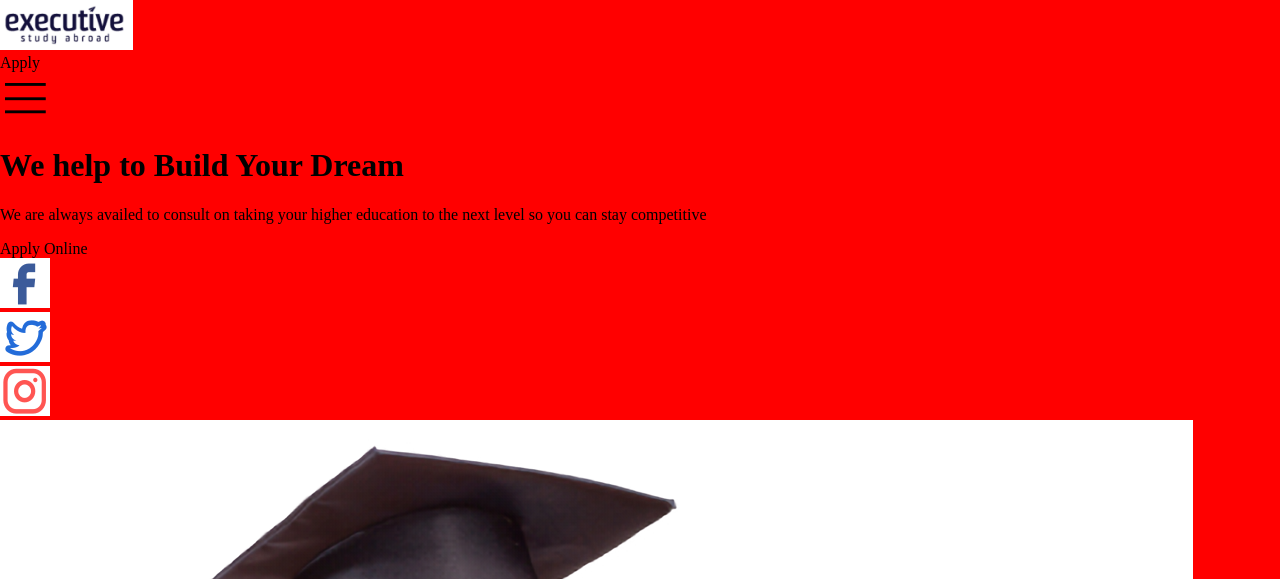
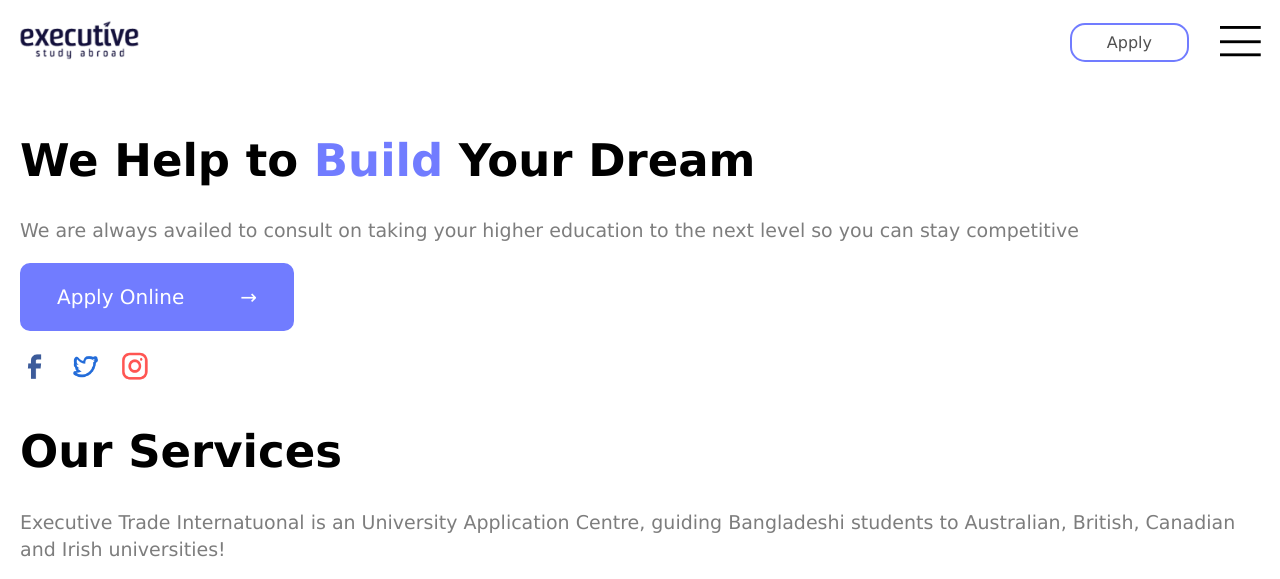
Before and after one commit to lsuhadolnik/renderspace-hw, a website: page pages/index.html in a window 1280 px wide. Shown: the top 579 px of the page. Drawn offline with nearby package versions, Linux system fonts and the light colour scheme; files that its build step writes are made by us from their sources; files whose address does not match are found by name.

Commit message:
Working on hero

```diff
--- a/Gulpfile.js
+++ b/Gulpfile.js
@@ -123,7 +123,7 @@ gulp.task('sassdoc', function() {
 gulp.task('watch', function() {
     // Watch the sass input folder for change,
     // and run `sass` task when something happens
-    gulp.watch(input, ['sass']).on('change', function(event) {
+    gulp.watch('./scss/**/*.scss', ['sass']).on('change', function(event) {
       console.log('File ' + event.path + ' was ' + event.type + ', running tasks...');
     });
 
--- a/scss/_base.scss
+++ b/scss/_base.scss
@@ -4,4 +4,11 @@ html, body {
 	height: 100%;
 	margin: 0;
 	padding: 0;
+
+	font-family: Verdana, Geneva, Tahoma, sans-serif;
 }
+
+
+p {
+	color: $paragraph-text;
+}
--- /dev/null
+++ b/scss/_colours.scss
@@ -0,0 +1,5 @@
+// colours.scss
+
+$heading-text: #2F3030;
+$violet: #717CFF;
+$paragraph-text: #7D7D7D;
--- /dev/null
+++ b/scss/buttons.scss
@@ -0,0 +1,44 @@
+.main-app-menu__apply-button {
+    color: #505050;
+    border: 2.5px solid $violet;
+    border-radius: 15px;
+    padding: 8px 35px 8px 35px;
+    font-size: 16px;
+}
+
+
+.button__violet-filled {
+    color: white;
+    border: 2.5px solid $violet;
+    background-color: $violet;
+    border-radius: 10px;
+    padding: 20px 35px 20px 35px;
+    font-size: 20px;
+
+    width: 200px;
+
+    display: flex;
+    flex-direction: row;
+    justify-content: space-between;
+}
+
+.social-buttons {
+    display: flex;
+    flex:1;
+    padding-top: 10px;
+
+
+    .social-buttons__button {
+        padding: 10px 20px 10px 0;
+        cursor: pointer;
+        transition: .2s ease-in-out transform;
+
+        &:hover {
+            transform: scale(1.1);
+        }
+
+        &:active {
+            transform: scale(.9);
+        }
+    }
+}
--- a/scss/index.scss
+++ b/scss/index.scss
@@ -1,3 +1,18 @@
-body {
-    background: red;
+// index.scss
+
+.hero {
+    padding: 20px;
+
+    h1 {
+        font-size: 45px;
+    }
+
+    .hero__title__emphasis {
+        color: $violet;
+    }
+
+    p {
+        font-size: 19px;
+        line-height: 27px;
+    }
 }
--- a/scss/main.scss
+++ b/scss/main.scss
@@ -1,5 +1,10 @@
 // main.scss
 
 // Imports
+@import 'colours';
 @import 'base';
+
+
+@import 'menu';
+@import 'buttons';
 @import 'index';
--- /dev/null
+++ b/scss/menu.scss
@@ -0,0 +1,15 @@
+.main-app-menu {
+    display: flex;
+    flex: 1;
+    flex-direction: row;
+    justify-content: space-between;
+    align-items: center;
+
+    padding: 15px;
+
+    .main-app-menu__actions {
+        display: flex;
+        gap: 26px;
+        align-items: center;
+    }
+}
--- a/templates/buttons/socialButtons.html
+++ b/templates/buttons/socialButtons.html
@@ -1,11 +1,11 @@
-<div>
-    <div>
-        <img src="img/fbIcon.png" alt="Click to open our Facebook page" />
+<div class="social-buttons">
+    <div class="social-buttons__button">
+        <img src="img/fbIcon.png" alt="Click to open our Facebook page" width="30"/>
     </div>
-    <div>
-        <img src="img/twitterIcon.png" alt="Click to open our Twitter feed" />
+    <div class="social-buttons__button">
+        <img src="img/twitterIcon.png" alt="Click to open our Twitter feed" width="30"/>
     </div>
-    <div>
-        <img src="img/instaIcon.png" alt="Click to open our Instagram page" />
+    <div class="social-buttons__button">
+        <img src="img/instaIcon.png" alt="Click to open our Instagram page" width="30"/>
     </div>
 </div>
--- a/templates/buttons/violetFilledButton.html
+++ b/templates/buttons/violetFilledButton.html
@@ -1,3 +1,8 @@
 <div class="button__violet-filled">
-    Apply Online
+    <div class="button__violet-filled__text">
+        Apply Online
+    </div>
+    <div class="button__violet-filled__arrow">
+        &rarr;
+    </div>
 </div>
--- a/templates/partials/index/hero.html
+++ b/templates/partials/index/hero.html
@@ -1,6 +1,6 @@
-<div>
+<div class="hero">
     <h1>
-        We help to <span>Build</span> Your Dream
+        We Help to <span class="hero__title__emphasis">Build</span> Your Dream
     </h1>
 
     <p>
@@ -10,6 +10,7 @@
     {% include "buttons/violetFilledButton.html" %}
     {% include "buttons/socialButtons.html" %}
 
+    <div class=""
     <img src="img/student.png" alt="Smiling young woman wearing a graduation cap and gown, holding a stack of books against a backdrop with a purple curved shape" />
 
 </div>
--- a/templates/partials/menu.html
+++ b/templates/partials/menu.html
@@ -1,7 +1,9 @@
 <div class="main-app-menu">
     {% include "partials/appLogo.html" %}
 
-    {% include "buttons/violetOutlineButton.html" %}
+    <div class="main-app-menu__actions">
+        {% include "buttons/violetOutlineButton.html" %}
 
-    {% include "partials/mobileMenu.html" %}
+        {% include "partials/mobileMenu.html" %}
+    </div>
 </div>
```
